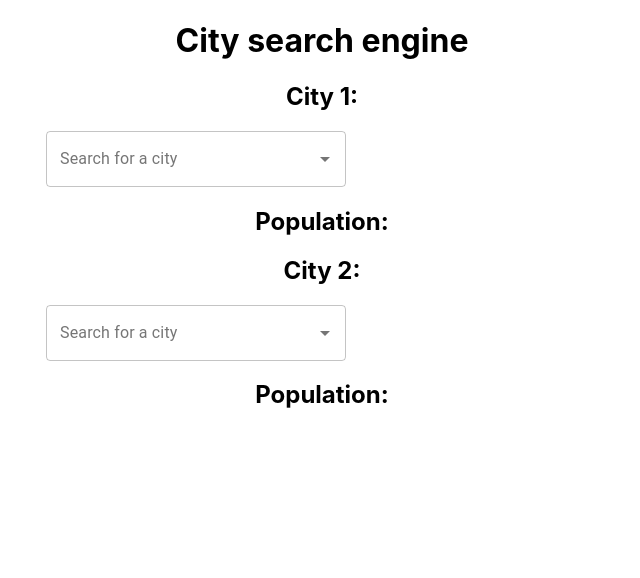
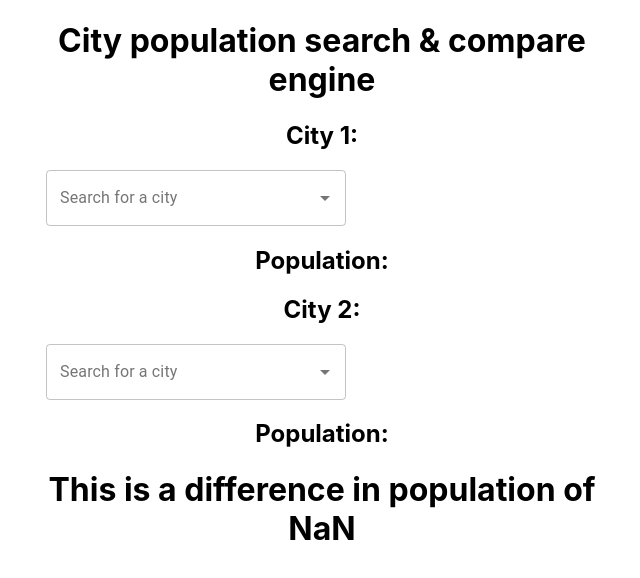
Before and after one commit to breytex/citypop, a React (Create React App) app: page / in a window 1280 px wide. Shown: the top 578 px of the page, without its empty margins (318-958 px from the left). Built offline with nearby package versions, Linux system fonts and the light colour scheme.

Commit message:
diff calculation

```diff
--- a/src/App.tsx
+++ b/src/App.tsx
@@ -4,14 +4,26 @@ import CityAutocomplete from './components/CityAutocomplete'
 import {Container} from '@material-ui/core'
 
 function App() {
+  const [population, setPopulation] = React.useState<number[]>([]);
+
+  const savePopulation = (index: number, populationChanged: number) => {
+    const myPopulation: number[] = [...population];
+    myPopulation[index] = populationChanged;
+    console.log('pop changed:' + index + ' ' + populationChanged);
+    setPopulation(myPopulation);
+  }
+
   return (
     <div className="App">
       <Container maxWidth="sm">
-        <h1>City search engine</h1>
+        <h1>City population search & compare engine</h1>
         <h2>City 1:</h2>
-        <CityAutocomplete></CityAutocomplete>
+        <CityAutocomplete index={1} onSelectedCity={savePopulation}></CityAutocomplete>
         <h2>City 2:</h2>
-        <CityAutocomplete></CityAutocomplete>
+        <CityAutocomplete index={2} onSelectedCity={savePopulation}></CityAutocomplete>
+      </Container>
+      <Container maxWidth="sm">
+      <h1>This is a difference in population of {population[1] - population[2]}</h1>
       </Container>
     </div>
   );
--- a/src/components/CityAutocomplete.tsx
+++ b/src/components/CityAutocomplete.tsx
@@ -5,7 +5,12 @@ import Autocomplete from '@material-ui/lab/Autocomplete';
 import CircularProgress from '@material-ui/core/CircularProgress';
 import debounce from 'lodash/debounce';
 
-export default function CityAutocomplete() {
+type CityAutocompleteProps = {
+    index: number;
+    onSelectedCity: (index: number, populationChanged: number) => void
+}
+
+export default function CityAutocomplete({index, onSelectedCity}: CityAutocompleteProps) {
     const [open, setOpen] = React.useState(false);
     const [options, setOptions] = React.useState<any>([]);
     const loading = open && options.length === 0;
@@ -36,6 +41,7 @@ export default function CityAutocomplete() {
         const myPopulation = city["population"];
         console.log(myPopulation);
         setPopulation(myPopulation);
+        onSelectedCity(index, myPopulation);
     };
 
     const debouncedEventHandler = React.useMemo(
```
Also changed, not shown: src/CitiesResponse.ts (deleted, +0 -11 lines).
